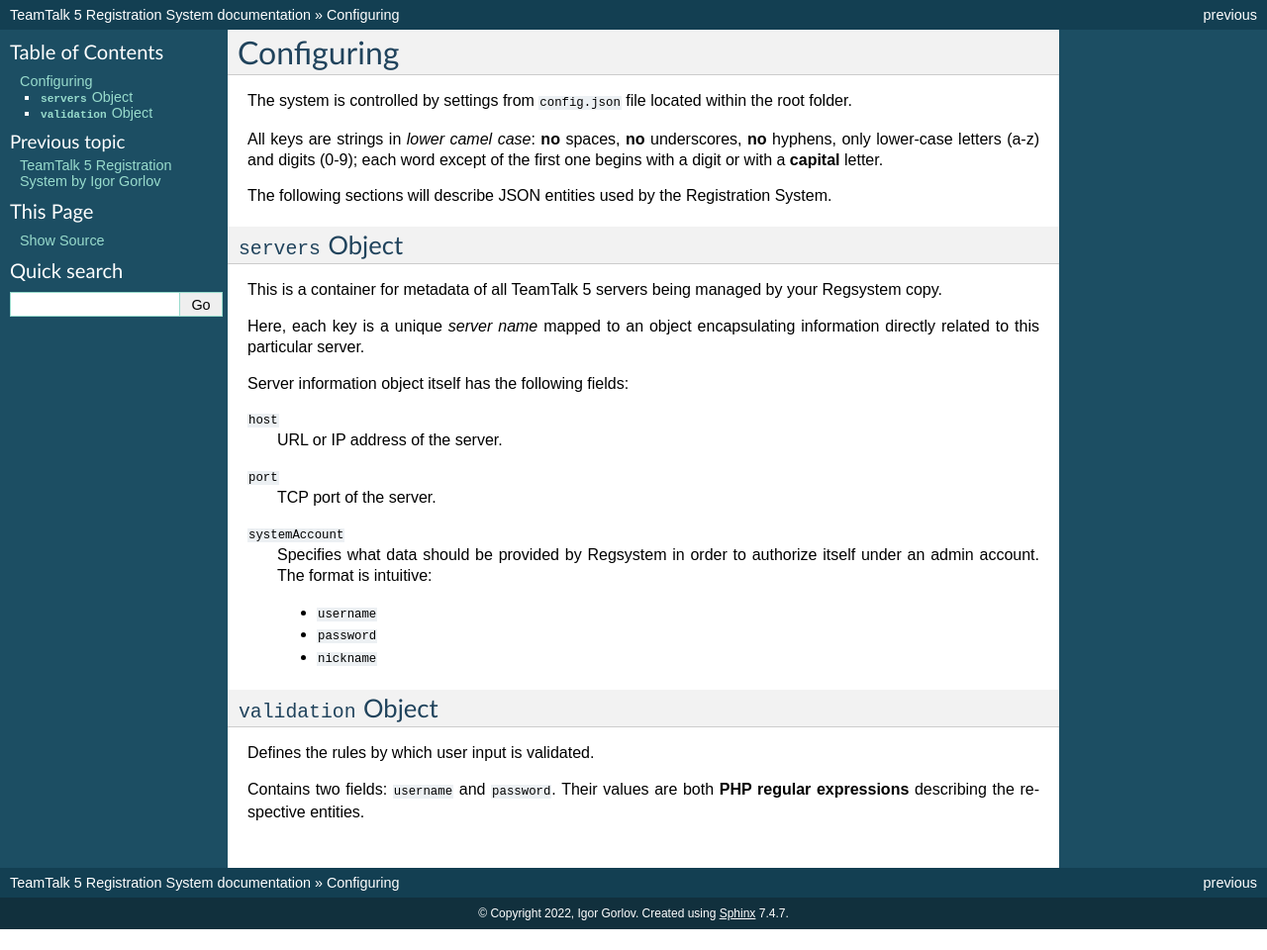
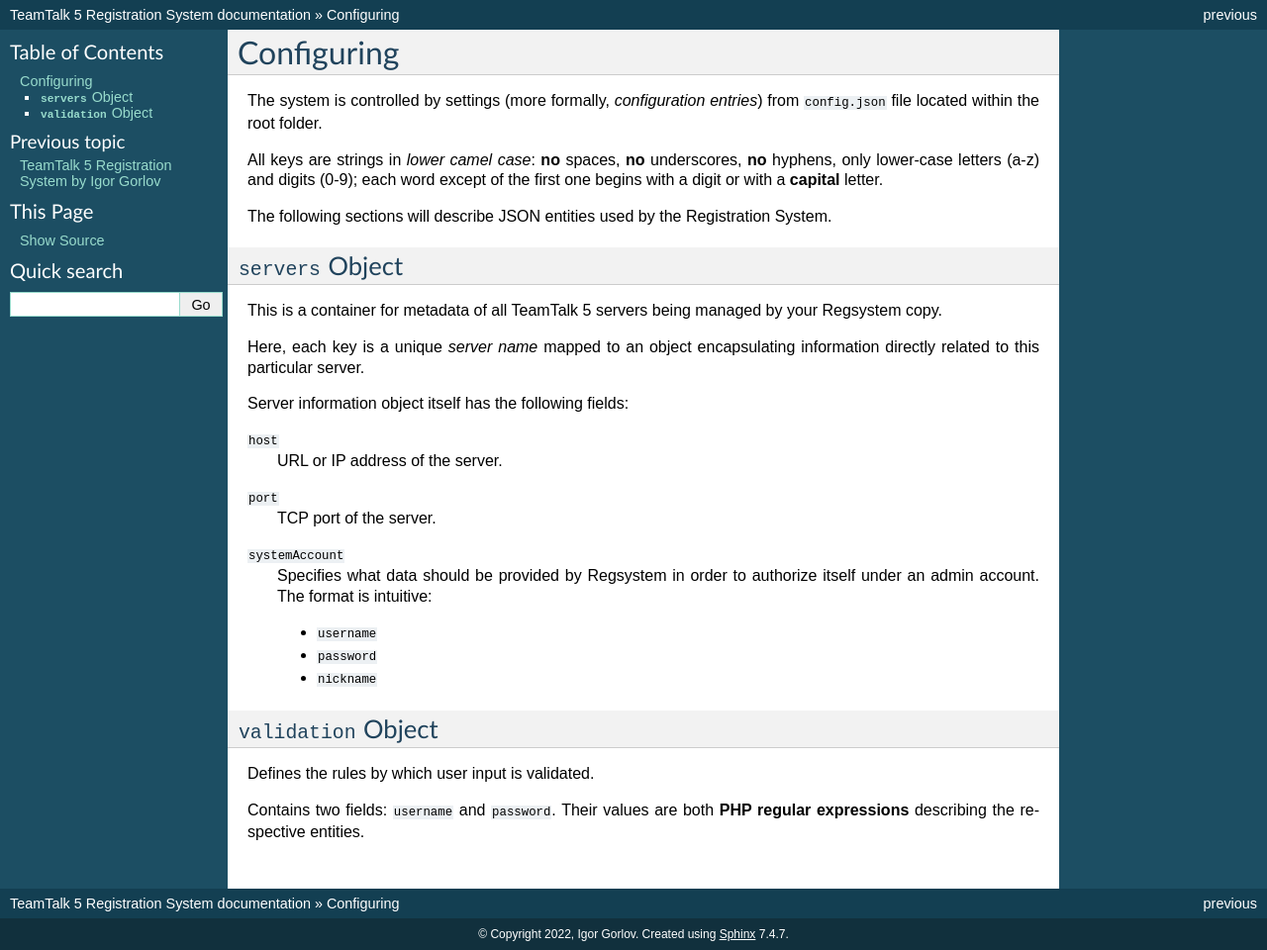
Before and after one commit to igor-gorlov/teamtalk-regsystem, a Sphinx documentation site: the page built from docs/configuring.rst, in a window 1280 px wide. Shown: the whole page at 99% size. Built offline with Sphinx 7.4.7, drawn with Linux system fonts in a browser that asks for light colours; before the commit the page ends 939 px from its top, so only the background shows below that.

Commit message:
Introduce term "Configuration entry"

```diff
--- a/docs/configuring.rst
+++ b/docs/configuring.rst
@@ -1,7 +1,8 @@
 Configuring
 ===========
 
-The system is controlled by settings from :file:`config.json` file located within the root folder.
+The system is controlled by settings (more formally, :dfn:`configuration entries`)
+from :file:`config.json` file located within the root folder.
 
 All keys are strings in :dfn:`lower camel case`:
 **no** spaces, **no** underscores, **no** hyphens, only lower-case letters (a-z) and digits (0-9);
```
